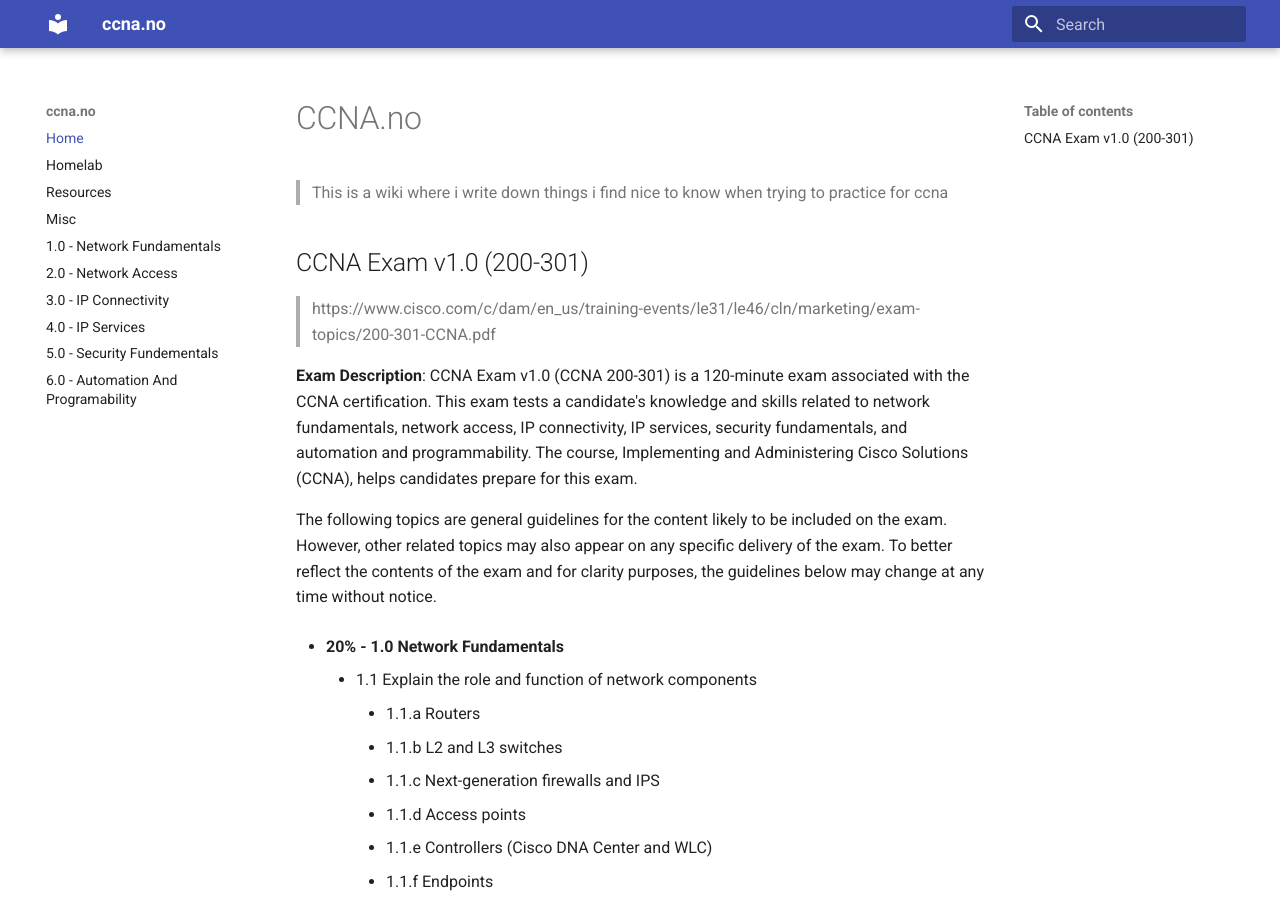
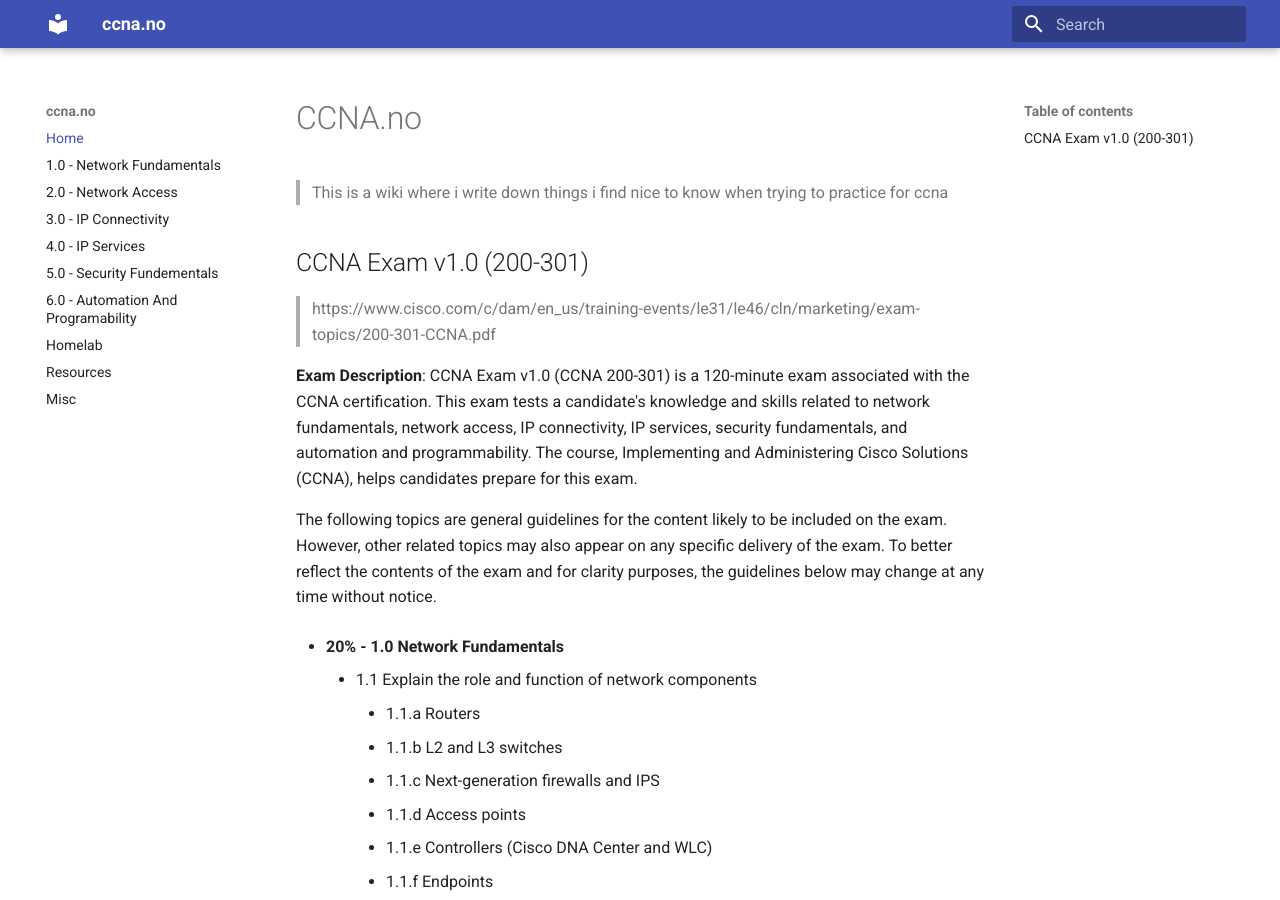
Before and after one commit to skandix/ccna.no, an MkDocs documentation site: the page built from docs/index.md, in a window 1280 px wide and 900 px high. Built offline with MkDocs 1.6.1 and Material for MkDocs 9.7.7, drawn with Linux system fonts in a browser that asks for light colours; some of the changed lines change nothing that is shown.

Commit message:
updated struct
Signed-off-by: Bendik Egenes Dyrli <bendik.dyrli@uia.no>

```diff
--- a/mkdocs.yml
+++ b/mkdocs.yml
@@ -1,13 +1,13 @@
 site_name: ccna.no
 nav:
   - Home: index.md
-  - Homelab: homelab.md
-  - Resources: resources.md
-  - Misc: misc.md
   - 1.0 - Network Fundamentals: network_fundamentals.md
   - 2.0 - Network Access: network_access.md
   - 3.0 - IP Connectivity: ip_connectivity.md
   - 4.0 - IP Services: ip_services.md
   - 5.0 - Security Fundementals: security_fundamentals.md
   - 6.0 - Automation And Programability: automation_and_programmmability.md
+  - Homelab: homelab.md
+  - Resources: resources.md
+  - Misc: misc.md
 theme: material
```
